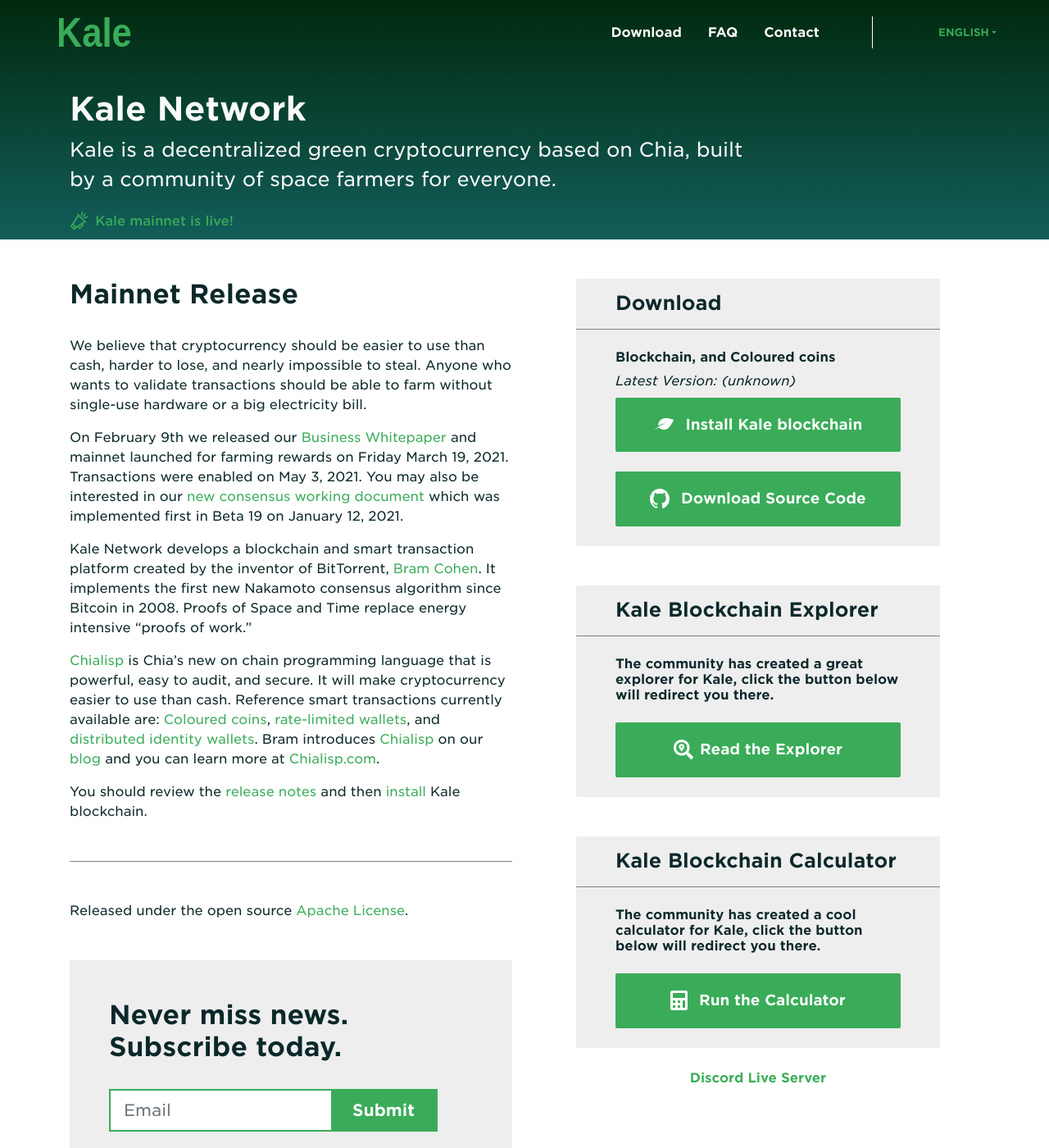
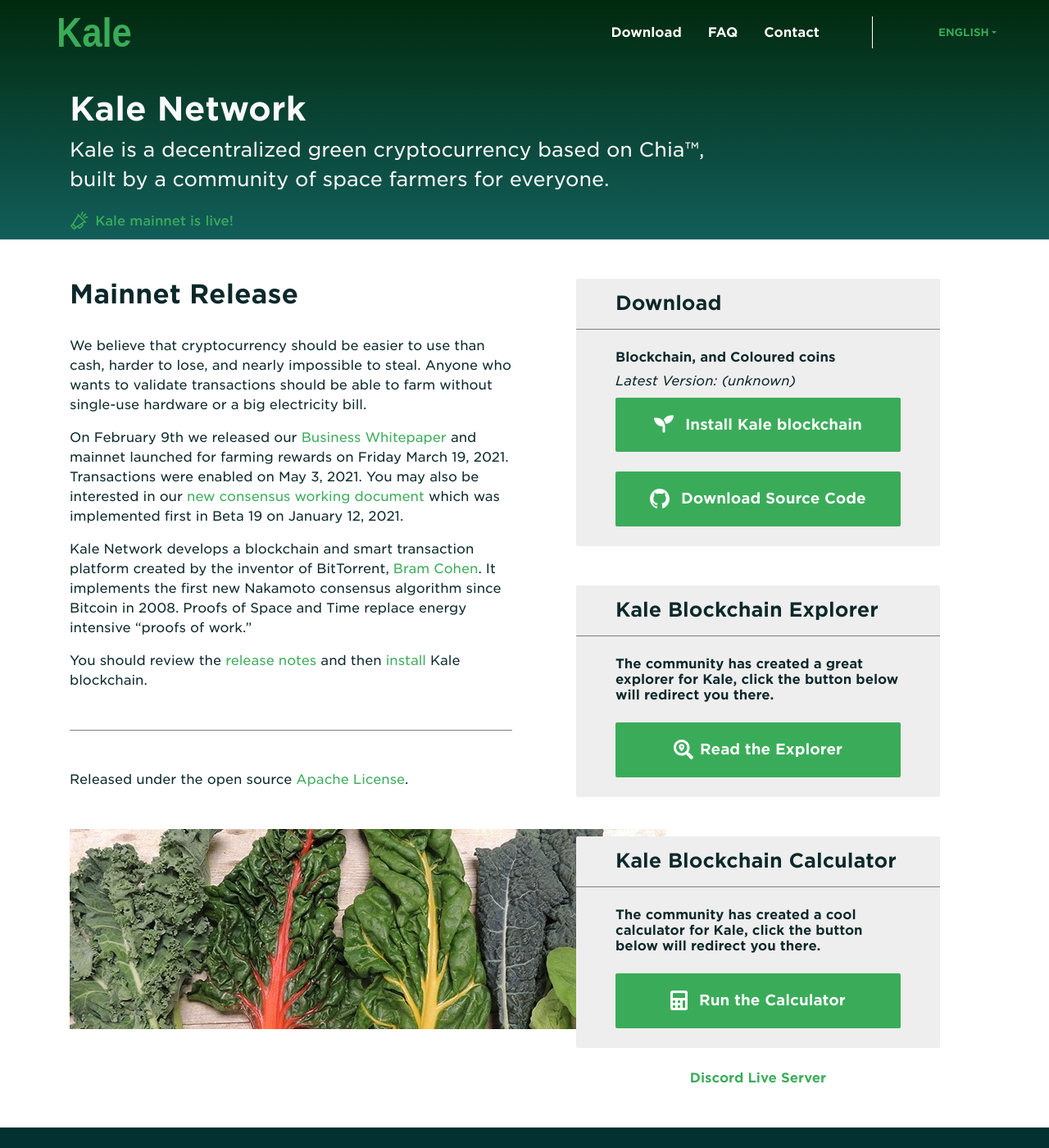
Before and after one commit to Kale-Network/kale-network.github.io, a Jekyll site: the page built from index.md, in a window 1280 px wide and 1400 px high. Shown: the whole window at 82% size. Built offline with Jekyll 4.4.1, drawn with Linux system fonts in a browser that asks for light colours; comment, search, counter and statistics services are not loaded.

Commit message:
revise home page;

```diff
--- a/_data/strings.yml
+++ b/_data/strings.yml
@@ -3,7 +3,7 @@ en: # English
   news_title: "News"
   news_see_more: "See more"
   homemain_title: "Kale Network"
-  homemain_subtitle: "Kale is a decentralized green cryptocurrency based on Chia, built by a community of space farmers for everyone."
+  homemain_subtitle: "Kale is a decentralized green cryptocurrency based on Chia&trade;, built by a community of space farmers for everyone."
   homemain_announce: "<a href='https://github.com/Kale-Network/kale-blockchain'>Kale mainnet is live!</a>"
   homemain_button: "Download Beta Testnet"
   homemain_description: |
@@ -15,8 +15,6 @@ en: # English
     On February 9th we released our [Business Whitepaper](https://www.chia.net/2021/02/10/chia-businesss-whitepaper.html) and mainnet launched for farming rewards on Friday March 19, 2021. Transactions were enabled on May 3, 2021. You may also be interested in our [new consensus working document](https://docs.google.com/document/d/1tmRIb7lgi4QfKkNaxuKOBHRmwbVlGL4f7EsBDr_5xZE/edit) which was implemented first in Beta 19 on January 12, 2021.
 
     Kale Network develops a blockchain and smart transaction platform created by the inventor of BitTorrent, [Bram Cohen](https://techcrunch.com/2018/03/28/chia-vs-bitcoin/). It implements the first new Nakamoto consensus algorithm since Bitcoin in 2008. Proofs of Space and Time replace energy intensive “proofs of work.”
-
-    [Chialisp](https://chialisp.com) is Chia’s new on chain programming language that is powerful, easy to audit, and secure. It will make cryptocurrency easier to use than cash. Reference smart transactions currently available are: [Coloured coins](https://www.chia.net/2020/04/29/coloured-coins-launch.en.html), [rate-limited wallets](https://github.com/Kale-Network/kale-blockchain/tree/main/chia/wallet/rl_wallet), and [distributed identity wallets](https://github.com/Kale-Network/kale-blockchain/tree/main/chia/wallet/did_wallet). Bram introduces [Chialisp](https://www.chia.net/2019/11/27/chialisp.en.html) on our [blog](/blog) and you can learn more at [Chialisp.com](https://chialisp.com).
 
     You should review the [release notes](download/#release-notes) and then [install](/download) Kale blockchain.
   homemain_addendum: |
--- a/_includes/email_box.html
+++ b/_includes/email_box.html
@@ -1,20 +1,13 @@
 {% assign strings = site.data.strings[page.lang] %}
 
-<div class="email-box">
-    <h2>{{ strings.contact_email_title }}</h2>
-    <!-- Begin Mailchimp Signup Form -->
-    <link href="//cdn-images.mailchimp.com/embedcode/slim-10_7.css" rel="stylesheet" type="text/css">
-    <div class="email-form d-inline-block" id="mc_embed_signup">
-        <form action="https://chia.us20.list-manage.com/subscribe/post?u=e4d570ef4efb6250ec4a2d825&amp;id=bbcb58034c" method="post" id="mc-embedded-subscribe-form" name="mc-embedded-subscribe-form" class="validate" target="_blank" novalidate>
-            <div class="input-group mb-3" id="mc_embed_signup_scroll">
-                <input class="form-control" type="email" value="" id="mce-EMAIL" name="EMAIL" placeholder="{{ strings.contact_email }}" required aria-label="Email">
-                <!-- real people should not fill this in and expect good things - do not remove this or risk form bot signups-->
-                <div style="position: absolute; left: -5000px;" aria-hidden="true"><input type="text" name="b_e4d570ef4efb6250ec4a2d825_bbcb58034c" tabindex="-1" value=""></div>
-                <div class="input-group-append">
-                    <button class="signup-button btn btn-primary" type="submit" value="Subscribe" name="subscribe" id="mc-embedded-subscribe">{{ strings.contact_signup }}</button>
-                </div>
-            </div>
-        </form>
+
+<div class="row">
+    <div class="col-md-12 mx-auto">
+        <img src="assets/kale.jpg">
     </div>
-    <!-- End Mailchimp Signup Form -->
 </div>
+
+<!-- <div class="email-box"> -->
+    <!-- <h2>{{ strings.contact_email_title }}</h2> -->
+    <!-- <img src="assets/kale.jpg"> -->
+<!-- </div> -->
--- a/_layouts/homemain.html
+++ b/_layouts/homemain.html
@@ -38,7 +38,7 @@ layout: default
                         <em>{{ strings.homemain_box_latest_version }} <span
                                 id="chia-blockchain-latest-release">(unknown)</span></em>
                         <a href="/download" rel="noreferrer noopener" class="btn btn-lg d-block mt-2 mb-2"><img
-                                src="/assets/icons/chia_leaf_white.svg"> {{ strings.install_box_button }}</a>
+                                src="/assets/icons/kale_leaf_white.svg"> {{ strings.install_box_button }}</a>
                     </div>
                     <div class="px-3 pb-1 pt-0 px-md-5 pb-md-2">
                         <a href="https://github.com/Kale-Network/kale-blockchain" target="_blank"
```
Also changed, not shown: assets/icons/kale_leaf_white.svg (added), assets/kale.jpg (added), img/kale-leaf.svg (added).
